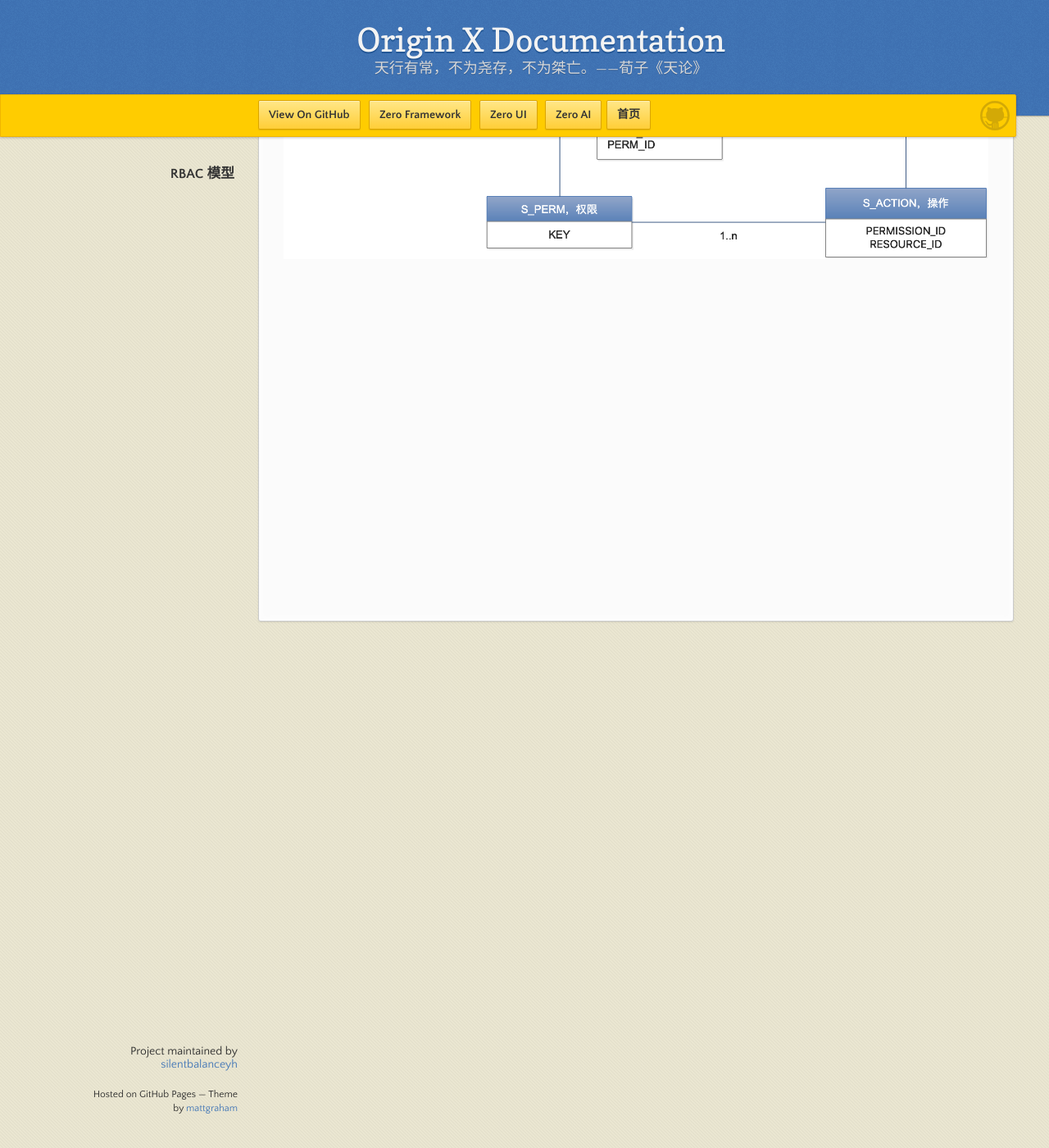
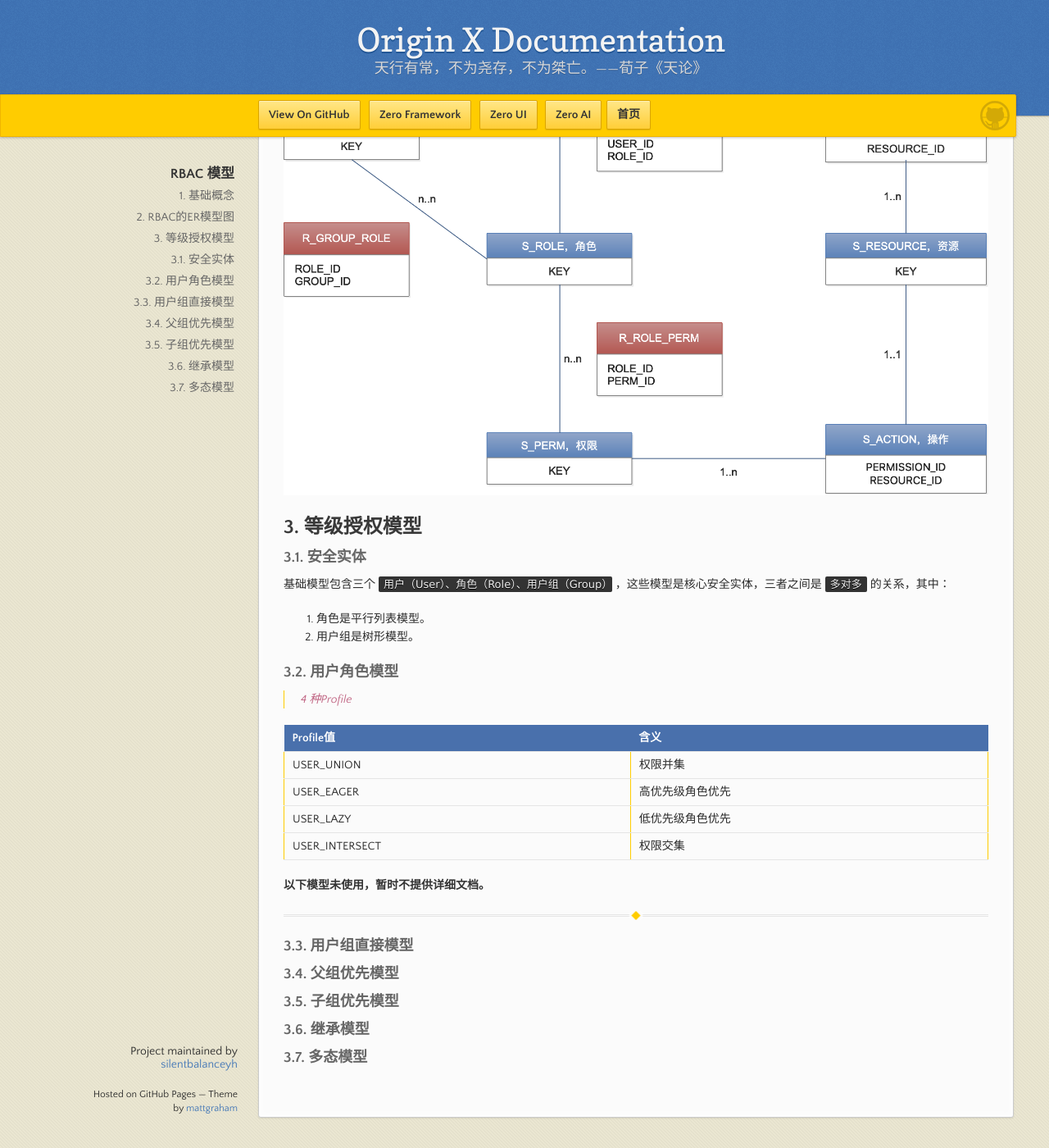
Before and after one commit to silentbalanceyh/mi-kb, a Jekyll site: the page built from origin-x-engine/quan-xian-jiao-cheng/os-002-rbacmo-xing.md, in a window 1280 px wide and 1400 px high, scrolled down 602 px. Shown: the whole window at 82% size. Built offline with Jekyll 4.4.1, drawn with Linux system fonts in a browser that asks for light colours; our own code applies the rules of GitHub Pages for plain Markdown files; some of the changed text lies outside the part shown.

Commit message:
RBAC模型

```diff
--- a/origin-x-engine/quan-xian-jiao-cheng/os-002-rbacmo-xing.md
+++ b/origin-x-engine/quan-xian-jiao-cheng/os-002-rbacmo-xing.md
@@ -1,3 +1,52 @@
 # RBAC 模型
 
+## 1. 基础概念
+
+`Origin X`中的RBAC模型使用了`zero-rbac`的扩展模块，其中它包含了下边几个基础概念：
+
+* 角色（Role）
+* 用户（User）
+* 用户组（Group）
+* 权限（Permission）
+* 操作（Action）
+* 资源（Resource）
+* 视图（View）
+
+## 2. RBAC的ER模型图
+
+
 ![](/assets/images/os/001-1.png)
+
+## 3. 等级授权模型
+
+### 3.1. 安全实体
+
+基础模型包含三个`用户（User）、角色（Role）、用户组（Group）`，这些模型是核心安全实体，三者之间是`多对多`的关系，其中：
+
+1. 角色是平行列表模型。
+2. 用户组是树形模型。
+
+### 3.2. 用户角色模型
+
+> 4 种Profile
+
+| Profile值 | 含义 |
+| :--- | :--- |
+| USER_UNION | 权限并集 |
+| USER_EAGER | 高优先级角色优先 |
+| USER_LAZY | 低优先级角色优先 |
+| USER_INTERSECT | 权限交集 |
+
+**以下模型未使用，暂时不提供详细文档。**
+
+<hr/>
+
+### 3.3. 用户组直接模型
+
+### 3.4. 父组优先模型
+
+### 3.5. 子组优先模型
+
+### 3.6. 继承模型
+
+### 3.7. 多态模型
```
